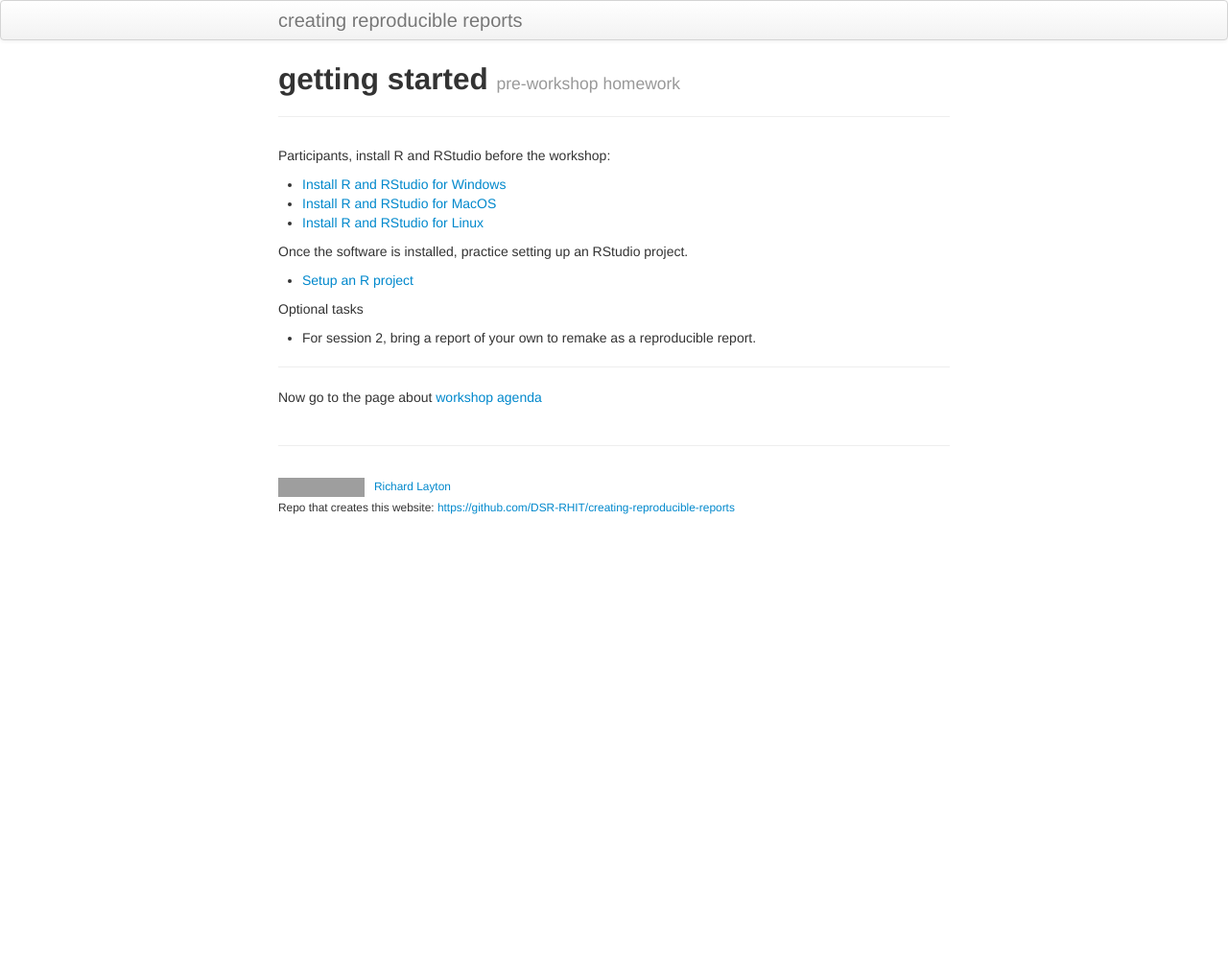
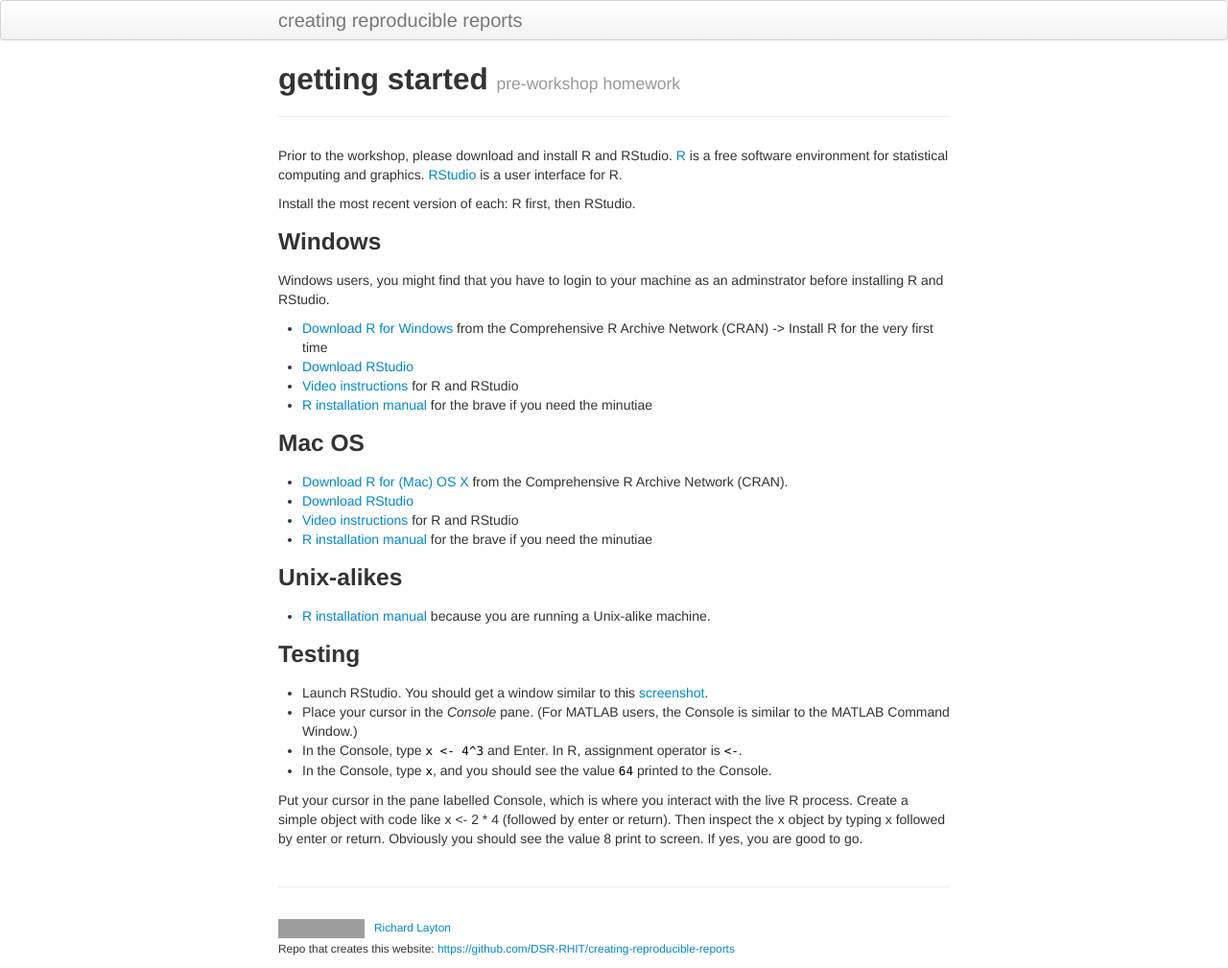
Before and after one commit to DSR-RHIT/creating-reproducible-reports, a Jekyll site: the page built from pages/01-pre-workshop-hw.md, in a window 1280 px wide. Shown: the whole page at 96% size. Built offline with Jekyll 4.4.1, drawn with Linux system fonts in a browser that asks for light colours; before the commit the page ends 900 px from its top, so only the background shows below that; grey boxes are pictures that could not be loaded.

Commit message:
revised intsall page

```diff
--- a/pages/01-pre-workshop-hw.md
+++ b/pages/01-pre-workshop-hw.md
@@ -4,11 +4,58 @@ title:  getting started
 tagline: pre-workshop homework
 ---
 
-Participants, install R and RStudio before the workshop:
+Prior to the workshop, please download and install R and RStudio. [R](https://www.r-project.org/) is a free software environment for statistical computing and graphics. [RStudio](https://www.rstudio.com/) is a user interface for R.
 
-- [Install R and RStudio for Windows](https://github.com/DSR-RHIT/install-R-and-RStudio/blob/master/pages/install_R.md)
-- [Install R and RStudio for MacOS](https://rud.is/b/2015/10/20/installing-r-on-os-x/)
-- [Install R and RStudio for Linux](https://www.datascienceriot.com/how-to-install-r-in-linux-ubuntu-16-04-xenial-xerus/kris/)
+Install the most recent version of each: R first, then RStudio.
+
+### Windows
+
+Windows users, you might find that you have to login to your machine as an adminstrator before installing R and RStudio.
+
+- [Download R for Windows](https://cran.r-project.org/) from the Comprehensive R Archive Network (CRAN) -> Install R for the very first time
+- [Download RStudio](http://www.rstudio.com/products/rstudio/download/)
+- [Video instructions](https://www.youtube.com/watch?v=eD07NznguA4) for R and RStudio
+- [R installation manual](https://cran.r-project.org/doc/manuals/r-release/R-admin.html#Installing-R-under-Windows) for the brave if you need the minutiae
+
+
+### Mac OS
+
+- [Download R for (Mac) OS X](https://cran.r-project.org/) from the Comprehensive R Archive Network (CRAN).
+- [Download RStudio](http://www.rstudio.com/products/rstudio/download/)
+- [Video instructions](https://www.youtube.com/watch?v=Ywj6yNfc5nM) for R and RStudio
+- [R installation manual](https://cran.r-project.org/doc/manuals/r-release/R-admin.html#Installing-R-under-OS-X) for the brave if you need the minutiae
+
+
+### Unix-alikes
+
+- [R installation manual](https://cran.r-project.org/doc/manuals/r-release/R-admin.html#Installing-R-under-Unix_002dalikes) because you are running a Unix-alike machine.
+
+### Testing
+
+- Launch RStudio. You should get a window similar to this [screenshot](http://www.rstudio.com/products/rstudio/).
+- Place your cursor in the *Console* pane. (For MATLAB users, the Console is similar to the MATLAB Command Window.)
+- In the Console, type `x <- 4^3` and Enter. In R, assignment operator is `<-`.
+- In the Console, type `x`, and you should see the value  `64` printed to the Console.
+
+
+
+
+
+Put your cursor in the pane labelled Console, which is where you interact with the live R process. Create a simple object with code like x <- 2 * 4 (followed by enter or return). Then inspect the x object by typing x followed by enter or return. Obviously you should see the value 8 print to screen. If yes, you are good to go.
+
+
+
+
+
+
+
+
+
+<!--
+S
+
+
+
 
 Once the software is installed, practice setting up an RStudio project.
 
@@ -20,3 +67,5 @@ Optional tasks
 
 ---
 Now go to the page about [workshop agenda](02-agenda.html)
+
+-->
```
